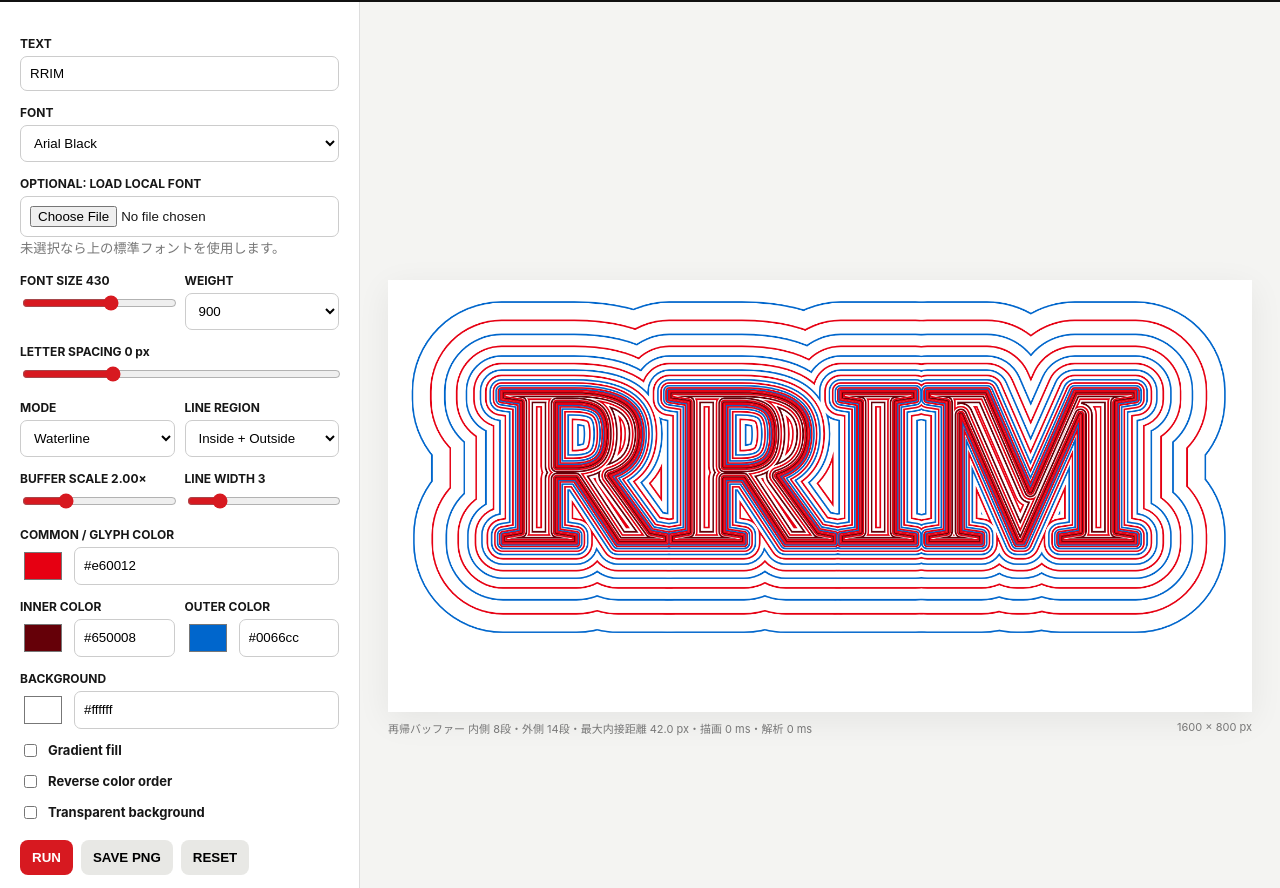
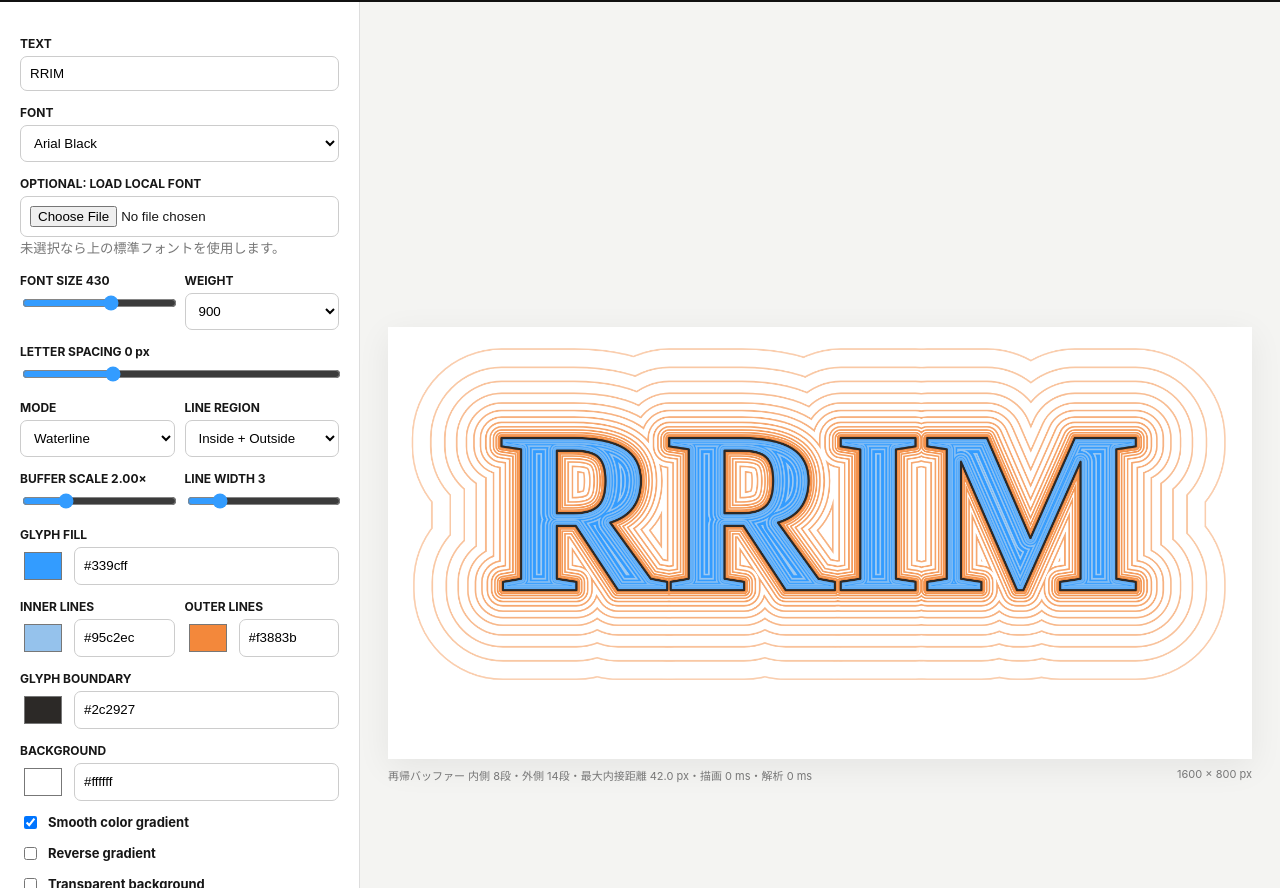
Before and after one commit to tatsuro-chiba-rrim/typo2logo, a plain HTML site: page index.html in a window 1280 px wide. Shown: the part 60-948 px from the top of the page. Drawn offline with Linux system fonts and the light colour scheme.

Commit message:
Use calm blue-orange contour gradients

```diff
--- a/index.html
+++ b/index.html
@@ -19,10 +19,10 @@ canvas{display:block;width:100%;height:auto;background:#fff;box-shadow:0 8px 32p
 .status{margin-top:8px;color:#777;font-size:11px;display:flex;justify-content:space-between;gap:12px}
 label{display:block;font-size:12px;font-weight:700;margin:14px 0 5px}
 input[type=text],select,input[type=file]{width:100%;padding:9px;border:1px solid #ccc;border-radius:7px;background:#fff}
-input[type=range]{width:100%;accent-color:#d71920}.row{display:grid;grid-template-columns:1fr 1fr;gap:10px}
+input[type=range]{width:100%;accent-color:#339cff}.row{display:grid;grid-template-columns:1fr 1fr;gap:10px}
 .color{display:flex;gap:8px;min-width:0}.color input[type=color]{width:46px;height:38px;flex:0 0 46px;border:0;background:none}.color input[type=text]{min-width:0}
 button{border:0;border-radius:8px;padding:10px 12px;font-weight:700;cursor:pointer}
-button:disabled{opacity:.45;cursor:wait}.primary{background:#d71920;color:white}.secondary{background:#e8e8e5}
+button:disabled{opacity:.45;cursor:wait}.primary{background:#258eea;color:white}.secondary{background:#e8e8e5}
 .buttons{display:flex;gap:8px;margin-top:18px;flex-wrap:wrap}
 small{color:#777;line-height:1.5}.check{display:flex;align-items:center;gap:8px;margin-top:12px;font-size:13px}
 footer{min-height:54px;padding:14px 24px;background:#111;color:#aaa;display:flex;align-items:center;justify-content:space-between;gap:18px;font-size:12px}
@@ -55,18 +55,20 @@ footer strong{color:#fff;font-weight:700}footer a{color:#fff;text-decoration:non
 <div><label>BUFFER SCALE <span id="spV"></span></label><input id="spacing" type="range" min="3" max="45" value="14"></div>
 <div><label>LINE WIDTH <span id="lwV"></span></label><input id="lineWidth" type="range" min="1" max="12" value="3"></div>
 </div>
-<label>COMMON / GLYPH COLOR</label>
-<div class="color"><input id="c1" type="color" value="#e60012"><input id="c1t" type="text" value="#e60012"></div>
+<label>GLYPH FILL</label>
+<div class="color"><input id="c1" type="color" value="#339cff"><input id="c1t" type="text" value="#339cff"></div>
 <div class="row">
-<div><label>INNER COLOR</label><div class="color"><input id="c2" type="color" value="#650008"><input id="c2t" type="text" value="#650008"></div></div>
-<div><label>OUTER COLOR</label><div class="color"><input id="c3" type="color" value="#0066cc"><input id="c3t" type="text" value="#0066cc"></div></div>
+<div><label>INNER LINES</label><div class="color"><input id="c2" type="color" value="#95c2ec"><input id="c2t" type="text" value="#95c2ec"></div></div>
+<div><label>OUTER LINES</label><div class="color"><input id="c3" type="color" value="#f3883b"><input id="c3t" type="text" value="#f3883b"></div></div>
 </div>
+<label>GLYPH BOUNDARY</label>
+<div class="color"><input id="c4" type="color" value="#2c2927"><input id="c4t" type="text" value="#2c2927"></div>
 <label>BACKGROUND</label><div class="color"><input id="bg" type="color" value="#ffffff"><input id="bgt" type="text" value="#ffffff"></div>
-<label class="check"><input id="gradient" type="checkbox"> Gradient fill</label>
-<label class="check"><input id="reverse" type="checkbox"> Reverse color order</label>
+<label class="check"><input id="gradient" type="checkbox" checked> Smooth color gradient</label>
+<label class="check"><input id="reverse" type="checkbox"> Reverse gradient</label>
 <label class="check"><input id="transparent" type="checkbox"> Transparent background</label>
 <div class="buttons"><button class="primary" id="run">RUN</button><button class="secondary" id="png">SAVE PNG</button><button class="secondary" id="reset">RESET</button></div>
-<p><small>文字輪郭の内側と外側へ再帰バッファーを適用し、連続した平行線を描きます。共通色と内側／外側の専用色を交互に使用し、「外側のみ」では文字内部を共通色で塗ります。</small></p>
+<p><small>文字輪郭の内側と外側へ再帰バッファーを適用し、連続した平行線を描きます。内側は青系、外側はオレンジ系を基準に、湖岸線からの距離に応じて滑らかに色を補間します。「外側のみ」でも文字内部の色を独立して指定できます。</small></p>
 </aside>
 <section class="preview"><div class="stage"><canvas id="out" width="1600" height="800"></canvas><div class="status"><span id="status">準備中</span><span>1600 × 800 px</span></div></div></section>
 </main>
@@ -183,17 +185,27 @@ function strokeGlyphs(target,width,color,operation){
   for(const glyph of layout.glyphs)target.strokeText(glyph.char,glyph.x,layout.y);
 }
 
-function linePair(side){
-  const common=hex($("c1").value)||[230,0,18];
-  const accent=hex($(side==="inside"?"c2":"c3").value)||(side==="inside"?[101,0,8]:[0,102,204]);
-  return $("reverse").checked?[accent,common]:[common,accent];
+function lineColor(side,index,count){
+  const glyph=hex($("c1").value)||[51,156,255];
+  const inner=hex($("c2").value)||[149,194,236];
+  const outer=hex($("c3").value)||[243,136,59];
+  const background=hex($("bg").value)||[255,255,255];
+  if(!$("gradient").checked)return side==="inside"?inner:outer;
+  let t=count>1?index/(count-1):0;
+  if($("reverse").checked)t=1-t;
+  if(side==="inside"){
+    const near=mix(glyph,inner,.38);
+    const deep=mix(inner,background,.22);
+    return mix(near,deep,t);
+  }
+  return mix(outer,mix(outer,background,.58),t);
 }
 
 function buildLineLayer(offsets,side){
   lctx.globalCompositeOperation="source-over";lctx.clearRect(0,0,W,H);
-  const pair=linePair(side),width=+$("lineWidth").value;
+  const width=+$("lineWidth").value;
   for(let i=offsets.length-1;i>=0;i--){
-    const distance=offsets[i],color=cssColor(pair[i%2]);
+    const distance=offsets[i],color=cssColor(lineColor(side,i,offsets.length));
     strokeGlyphs(lctx,2*distance+width,color,"source-over");
     const innerWidth=2*distance-width;
     if(innerWidth>0)strokeGlyphs(lctx,innerWidth,color,"destination-out");
@@ -208,9 +220,14 @@ function drawLineRegions(innerOffsets,outerOffsets){
   if(region!=="inside"){buildLineLayer(outerOffsets,"outside");ctx.drawImage(lines,0,0)}
 }
 
+function drawGlyphBoundary(){
+  const color=hex($("c4").value)||[44,41,39];
+  strokeGlyphs(ctx,Math.max(2,+$("lineWidth").value*1.35),cssColor(color),"source-over");
+}
+
 function drawDistanceFill(){
   const image=ctx.createImageData(W,H),data=image.data;
-  const start=hex($("c1").value)||[230,0,18],end=hex($("c2").value)||[101,0,8],background=hex($("bg").value)||[255,255,255];
+  const start=hex($("c1").value)||[51,156,255],end=hex($("c2").value)||[149,194,236],background=hex($("bg").value)||[255,255,255];
   const transparent=$("transparent").checked,mode=$("mode").value,useGradient=$("gradient").checked||mode==="distance";
   const forceCommon=mode==="fill"&&$("lineRegion").value==="outside";
   for(let i=0;i<distanceField.length;i++){
@@ -231,12 +248,13 @@ function paint(){
   ctx.clearRect(0,0,W,H);
   if(mode==="lines"){
     if(!$("transparent").checked){ctx.fillStyle=$("bg").value;ctx.fillRect(0,0,W,H)}
-    if($("lineRegion").value==="outside"){ctx.fillStyle=$("c1").value;fillGlyphs(ctx)}
+    ctx.fillStyle=$("c1").value;fillGlyphs(ctx);
     drawLineRegions(innerOffsets,outerOffsets);
   }else{
     drawDistanceFill();
     if(mode==="fill")drawLineRegions(innerOffsets,outerOffsets);
   }
+  drawGlyphBoundary();
   const region=$("lineRegion").value,levels=region==="inside"?`内側 ${innerOffsets.length}段`:region==="outside"?`外側 ${outerOffsets.length}段`:`内側 ${innerOffsets.length}段・外側 ${outerOffsets.length}段`;
   $("status").textContent=`再帰バッファー ${levels}・最大内接距離 ${maxDistance.toFixed(1)} px・描画 ${(performance.now()-started).toFixed(0)} ms`;
 }
@@ -255,7 +273,7 @@ function bindColor(picker,text){
   $(picker).addEventListener("input",()=>{$(text).value=$(picker).value;paint()});
   $(text).addEventListener("change",()=>{const rgb=hex($(text).value);if(!rgb)return;$(picker).value="#"+rgb.map(v=>v.toString(16).padStart(2,"0")).join("");paint()});
 }
-bindColor("c1","c1t");bindColor("c2","c2t");bindColor("c3","c3t");bindColor("bg","bgt");
+bindColor("c1","c1t");bindColor("c2","c2t");bindColor("c3","c3t");bindColor("c4","c4t");bindColor("bg","bgt");
 
 function updateLabels(){
   $("fsV").textContent=$("fs").value;
```
